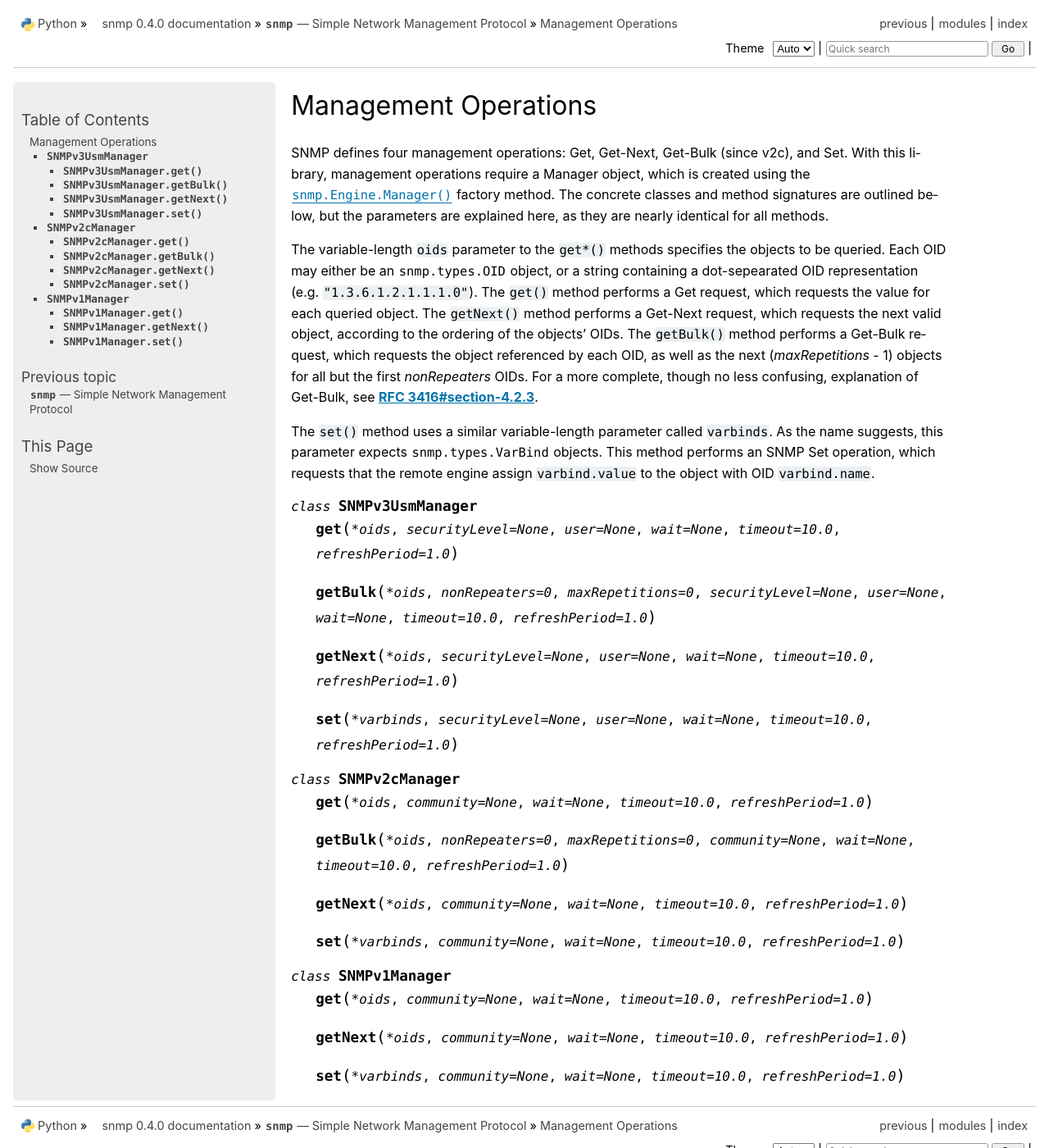
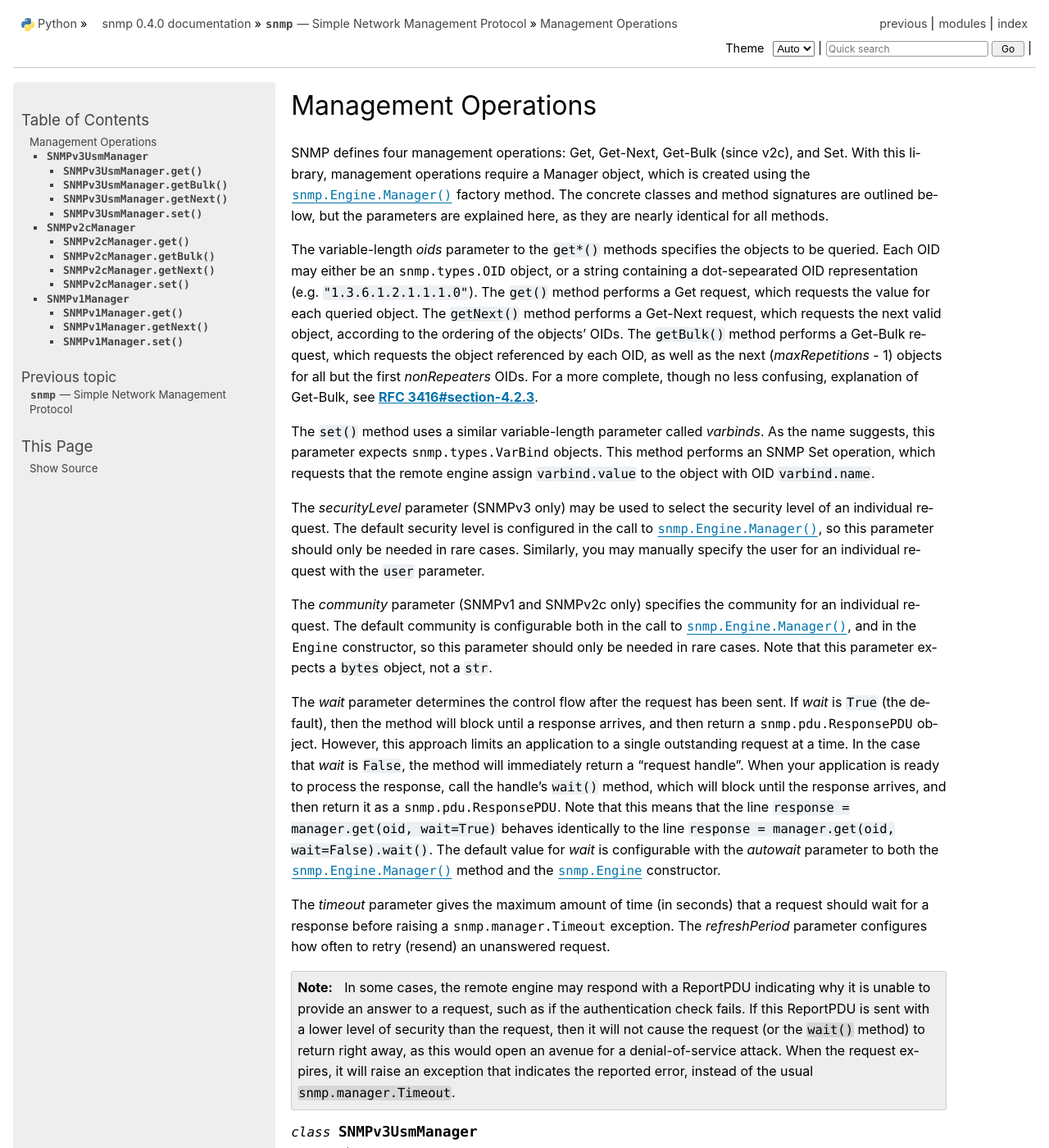
Before and after one commit to charlestolley/python-snmp, a Sphinx documentation site: the page built from docs/source/manager.rst, in a window 1280 px wide and 1400 px high. Shown: the whole window at 82% size. Built offline with Sphinx 7.4.7, drawn with Linux system fonts in a browser that asks for light colours.

Commit message:
Document the arguments to the Management Operation methods

```diff
--- a/docs/source/manager.rst
+++ b/docs/source/manager.rst
@@ -7,7 +7,7 @@ which is created using the :meth:`snmp.Engine.Manager` factory method. The
 concrete classes and method signatures are outlined below, but the parameters
 are explained here, as they are nearly identical for all methods.
 
-The variable-length ``oids`` parameter to the ``get*()`` methods specifies the
+The variable-length `oids` parameter to the ``get*()`` methods specifies the
 objects to be queried. Each OID may either be an :class:`snmp.types.OID` object,
 or a string containing a dot-sepearated OID representation (e.g.
 ``"1.3.6.1.2.1.1.1.0"``). The ``get()`` method performs a Get request, which
@@ -20,10 +20,50 @@ more complete, though no less confusing, explanation of Get-Bulk, see
 :rfc:`3416#section-4.2.3`.
 
 The ``set()`` method uses a similar variable-length parameter called
-``varbinds``. As the name suggests, this parameter expects
+`varbinds`. As the name suggests, this parameter expects
 :class:`snmp.types.VarBind` objects. This method performs an SNMP Set operation,
 which requests that the remote engine assign ``varbind.value`` to the object
 with OID ``varbind.name``.
+
+The `securityLevel` parameter (SNMPv3 only) may be used to select the security
+level of an individual request. The default security level is configured in the
+call to :meth:`snmp.Engine.Manager`, so this parameter should only be needed in
+rare cases. Similarly, you may manually specify the user for an individual
+request with the ``user`` parameter.
+
+The `community` parameter (SNMPv1 and SNMPv2c only) specifies the community
+for an individual request. The default community is configurable both in the
+call to :meth:`snmp.Engine.Manager`, and in the :class:`Engine` constructor, so
+this parameter should only be needed in rare cases. Note that this parameter
+expects a ``bytes`` object, not a ``str``.
+
+The `wait` parameter determines the control flow after the request has been
+sent. If `wait` is ``True`` (the default), then the method will block until a
+response arrives, and then return a :class:`snmp.pdu.ResponsePDU` object.
+However, this approach limits an application to a single outstanding request at
+a time. In the case that `wait` is ``False``, the method will immediately return
+a "request handle". When your application is ready to process the response, call
+the handle's ``wait()`` method, which will block until the response arrives, and
+then return it as a :class:`snmp.pdu.ResponsePDU`. Note that this means that the
+line ``response = manager.get(oid, wait=True)`` behaves identically to the line
+``response = manager.get(oid, wait=False).wait()``. The default value for `wait`
+is configurable with the `autowait` parameter to both the
+:meth:`snmp.Engine.Manager` method and the :class:`snmp.Engine` constructor.
+
+The `timeout` parameter gives the maximum amount of time (in seconds) that a
+request should wait for a response before raising a
+:class:`snmp.manager.Timeout` exception. The `refreshPeriod` parameter
+configures how often to retry (resend) an unanswered request.
+
+.. note::
+
+   In some cases, the remote engine may respond with a ReportPDU indicating why
+   it is unable to provide an answer to a request, such as if the authentication
+   check fails. If this ReportPDU is sent with a lower level of security than
+   the request, then it will not cause the request (or the ``wait()`` method) to
+   return right away, as this would open an avenue for a denial-of-service
+   attack. When the request expires, it will raise an exception that indicates
+   the reported error, instead of the usual :class:`snmp.manager.Timeout`.
 
 .. class:: SNMPv3UsmManager
 
```
Also changed, not shown: docs/source/snmp.rst (+2 -15 lines).
